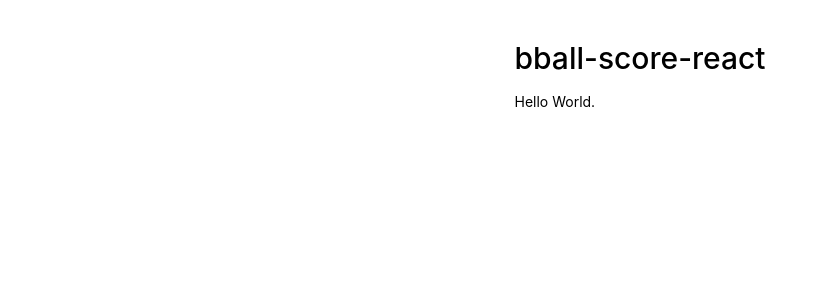
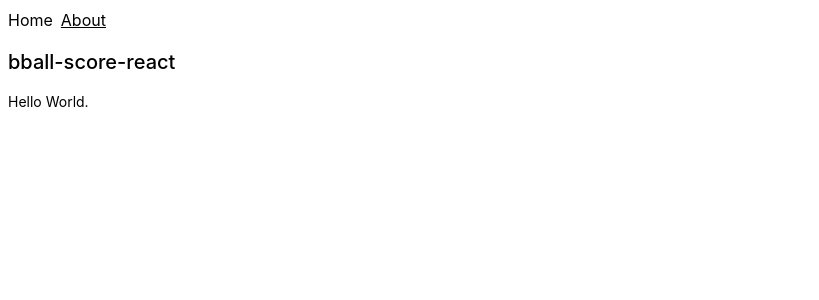
Before and after one commit to ober9k/bball-score-react, a React (Vite) app: page /about in a window 1280 px wide. Shown: the top 300 px of the page, without its empty margins (0-819 px from the left). Built offline with nearby package versions, Linux system fonts and the light colour scheme.

Commit message:
Migrated initial routed structure

```diff
--- a/package.json
+++ b/package.json
@@ -17,6 +17,9 @@
   },
   "devDependencies": {
     "@eslint/js": "^9.39.4",
+    "@tanstack/router-plugin": "^1.167.9",
+    "@tanstack/react-router": "^1.157.17",
+    "@tanstack/react-router-devtools": "^1.157.17",
     "@types/node": "^24.12.0",
     "@types/react": "^19.2.14",
     "@types/react-dom": "^19.2.3",
--- a/src/app.tsx
+++ b/src/app.tsx
@@ -1,18 +1,13 @@
-import './app.css'
+import "./app.css";
+import { routeTree } from "@/routes/route-tree.ts";
+import { createRouter, RouterProvider } from "@tanstack/react-router";
+
+const router = createRouter({
+  routeTree,
+});
 
 export default function App() {
   return (
-    <>
-      <section id="center">
-        <div className="p-8">
-          <h1 className="p-2 text-3xl font-medium">
-            bball-score-react
-          </h1>
-          <p className="p-2 text-sm">
-            Hello World.
-          </p>
-        </div>
-      </section>
-    </>
+    <RouterProvider router={router} />
   );
 }
--- /dev/null
+++ b/src/components/layout/navigation.tsx
@@ -0,0 +1,25 @@
+import { Link } from "@tanstack/react-router";
+
+type Link = {
+  title: string,
+  to: string,
+}
+
+const links: Link[] = [
+  { title: "Home", to: "/", },
+  { title: "About", to: "/about", },
+];
+
+export default function Navigation() {
+  return (
+    <>
+      <nav className="flex gap-2 p-2">
+        {links.map((link, index) => (
+          <Link key={index} to={link.to} className="[&.active]:underline">
+            {link.title}
+          </Link>
+        ))}
+      </nav>
+    </>
+  );
+}
--- /dev/null
+++ b/src/layouts/default-layout.tsx
@@ -0,0 +1,11 @@
+import Navigation from "@/components/layout/navigation.tsx";
+import { Outlet } from "@tanstack/react-router";
+
+export default function DefaultLayout() {
+  return (
+    <>
+      <Navigation/>
+      <Outlet/>
+    </>
+  );
+}
--- /dev/null
+++ b/src/pages/about-page.tsx
@@ -0,0 +1,12 @@
+export default function AboutPage() {
+  return (
+    <>
+      <h1 className="p-2 text-xl font-medium">
+        bball-score-react
+      </h1>
+      <p className="p-2 text-sm">
+        Hello World.
+      </p>
+    </>
+  );
+}
--- /dev/null
+++ b/src/pages/home-page.tsx
@@ -0,0 +1,12 @@
+export default function HomePage() {
+  return (
+    <>
+      <h1 className="p-2 text-xl font-medium">
+        bball-score-react
+      </h1>
+      <p className="p-2 text-sm">
+        Home.
+      </p>
+    </>
+  );
+}
--- /dev/null
+++ b/src/routes/route-tree.ts
@@ -0,0 +1,25 @@
+import DefaultLayout from "@/layouts/default-layout.tsx";
+import AboutPage from "@/pages/about-page.tsx";
+import HomePage from "@/pages/home-page.tsx";
+import { createRootRoute, createRoute } from "@tanstack/react-router";
+
+export const rootRoute = createRootRoute({
+  component: DefaultLayout,
+});
+
+const homeRoute = createRoute({
+  getParentRoute: () => rootRoute,
+  path: "/",
+  component: HomePage,
+});
+
+const aboutRoute = createRoute({
+  getParentRoute: () => rootRoute,
+  path: "/about",
+  component: AboutPage,
+});
+
+export const routeTree = rootRoute.addChildren([
+  homeRoute,
+  aboutRoute,
+]);
--- a/vite.config.ts
+++ b/vite.config.ts
@@ -1,4 +1,5 @@
 import tailwindcss from '@tailwindcss/vite'
+import { tanstackRouter } from '@tanstack/router-plugin/vite'
 import react from '@vitejs/plugin-react'
 import path from "path";
 import { defineConfig } from 'vite'
@@ -6,6 +7,10 @@ import { defineConfig } from 'vite'
 // https://vite.dev/config/
 export default defineConfig({
   plugins: [
+    tanstackRouter({
+      target: 'react',
+      autoCodeSplitting: true,
+    }),
     react(),
     tailwindcss(),
   ],
```
Also changed, not shown: 1 other file (tests, documents, lock files or other folders).
